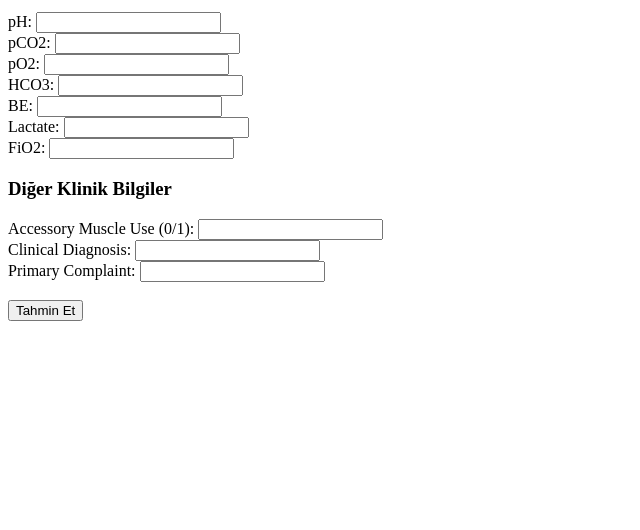
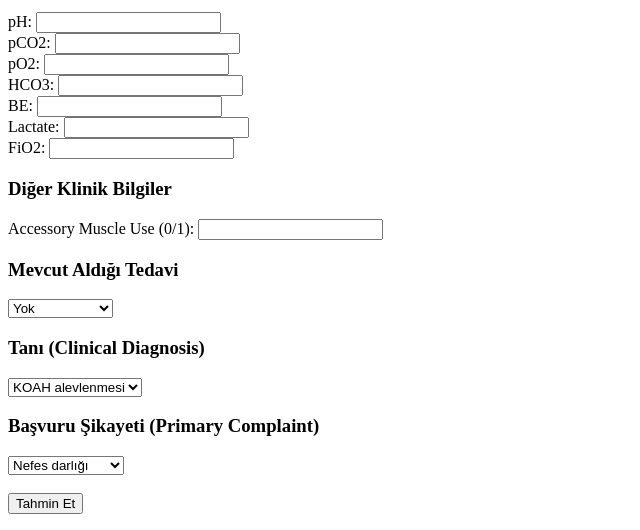
Before and after one commit to ramazansabirli/Entube3, a FastAPI app: page / in a window 1280 px wide. Shown: the part 804-1334 px from the top of the page, without its empty margins (0-640 px from the left). Before the commit the page ends 1125 px from the top, so only its background shows below. Run offline with FastAPI, Linux system fonts and the light colour scheme; parts of the project's set-up code (start-up, migrations or seed data) failed here and were passed over.

Commit message:
form.html

```diff
--- a/templates/form.html
+++ b/templates/form.html
@@ -48,8 +48,30 @@
 
         <h3>Diğer Klinik Bilgiler</h3>
         Accessory Muscle Use (0/1): <input type="number" name="Accessory_Muscle_Use"><br>
-        Clinical Diagnosis: <input type="text" name="Clinical_Diagnosis"><br>
-        Primary Complaint: <input type="text" name="Primary_Complaint"><br>
+
+        <h3>Mevcut Aldığı Tedavi</h3>
+        <select name="Current_Treatment">
+          <option value="Yok">Yok</option>
+          <option value="Nazal Oksijen">Nazal Oksijen</option>
+          <option value="High Flow">High Flow</option>
+          <option value="NIMV">NIMV</option>
+        </select><br>
+
+        <h3>Tanı (Clinical Diagnosis)</h3>
+        <select name="Clinical_Diagnosis">
+          <option value="KOAH alevlenmesi">KOAH alevlenmesi</option>
+          <option value="Pnömoni">Pnömoni</option>
+          <option value="Pulmoner emboli">Pulmoner emboli</option>
+          <option value="Astım krizi">Astım krizi</option>
+        </select><br>
+
+        <h3>Başvuru Şikayeti (Primary Complaint)</h3>
+        <select name="Primary_Complaint">
+          <option value="Nefes darlığı">Nefes darlığı</option>
+          <option value="Bilinç değişikliği">Bilinç değişikliği</option>
+          <option value="Hipotansiyon">Hipotansiyon</option>
+          <option value="Göğüs ağrısı">Göğüs ağrısı</option>
+        </select><br>
 
         <br>
         <input type="submit" value="Tahmin Et">
```
